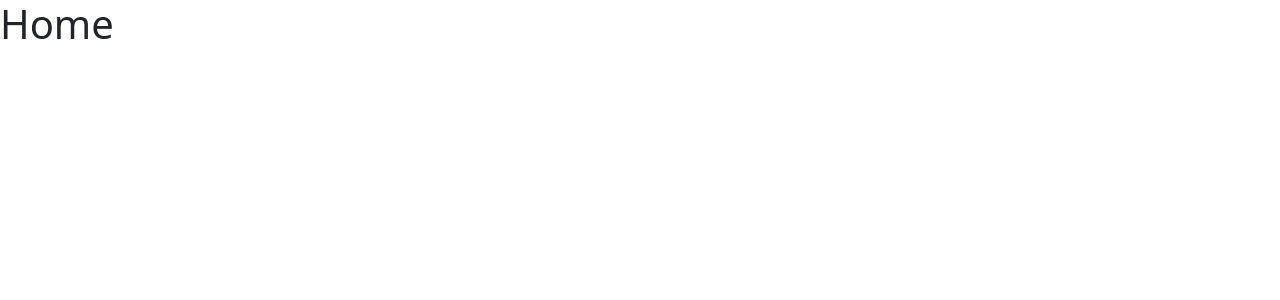
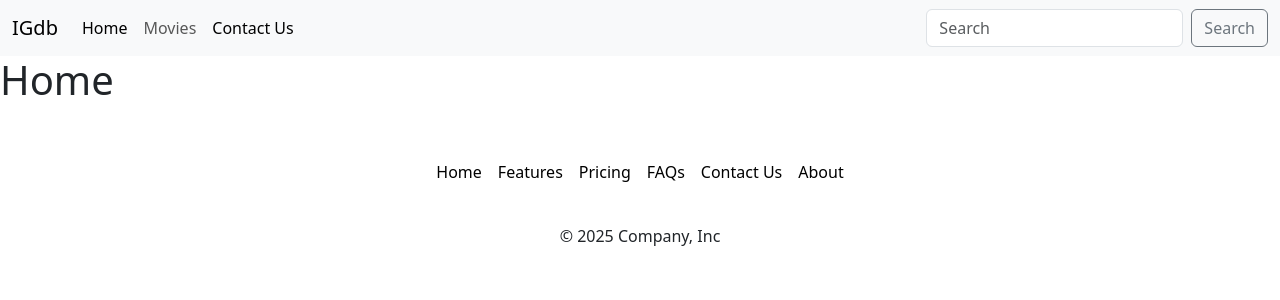
Before and after one commit to GiacomoVisconti/webapp-react, a React (Vite) app: page / in a window 1280 px wide. Shown: the top 300 px of the page. Built offline with nearby package versions, Linux system fonts and the light colour scheme.

Commit message:
add Layout for pages

```diff
--- /dev/null
+++ b/pages/HomePage.jsx
@@ -0,0 +1,5 @@
+export default function HomePage() {
+    return (
+        <h1>Home</h1>
+    )
+}
--- a/src/App.jsx
+++ b/src/App.jsx
@@ -1,8 +1,20 @@
+import HomePage from "../pages/HomePage";
+import DefaultLayout from "./layouts/DefaultLayout"
+import { BrowserRouter, Routes, Route } from "react-router-dom";
 
 
 function App() {
   return (
-    <h1>Home</h1>
+    <>
+      <BrowserRouter>
+        <Routes>
+          <Route Component={DefaultLayout}>
+
+            <Route path="/" element={<HomePage />} />
+          </Route>
+        </Routes>
+      </BrowserRouter>
+    </>
   )
 }
 
--- /dev/null
+++ b/src/components/Footer.jsx
@@ -0,0 +1,60 @@
+export default function Footer() {
+    return (
+        <footer className=" py-4">
+            {/* Links */}
+            <div className="row">
+                <div className="col">
+                    <ul className="nav justify-content-center py-3">
+                        <li className="nav-item">
+                            <a
+                                className="nav-link text-black px-2 "
+                                href="#">
+                                Home
+                            </a>
+                        </li>
+                        <li className="nav-item">
+                            <a
+                                className="nav-link text-black px-2 "
+                                href="#">
+                                Features
+                            </a>
+                        </li>
+                        <li className="nav-item">
+                            <a
+                                className="nav-link text-black px-2 "
+                                href="#">
+                                Pricing
+                            </a>
+                        </li>
+                        <li className="nav-item">
+                            <a
+                                className="nav-link text-black px-2 "
+                                href="#">
+                                FAQs
+                            </a>
+                        </li>
+                        <li className="nav-item">
+                            <a
+                                className="nav-link text-black px-2 "
+                                href="#">
+                                Contact Us
+                            </a>
+                        </li>
+                        <li className="nav-item">
+                            <a
+                                className="nav-link text-black px-2 "
+                                href="#">
+                                About
+                            </a>
+                        </li>
+                    </ul>
+                </div>
+            </div>
+            {/* Copyright */}
+            <div className="text-center py-3">
+                <span className="">© 2025 Company, Inc</span>
+            </div>
+        </footer>
+    )
+
+}
--- /dev/null
+++ b/src/components/Header.jsx
@@ -0,0 +1,37 @@
+import { NavLink } from "react-router-dom"
+
+export default function Header() {
+    return (
+        <nav className="navbar navbar-expand-lg bg-body-tertiary">
+            <div className="container-fluid">
+                <a className="navbar-brand" href="#">IGdb</a>
+                <div className="collapse navbar-collapse" id="navbarNavDropdown">
+                    <ul className="navbar-nav">
+                        <li className="nav-item">
+                            <NavLink className='nav-link' to='/'>
+                                Home
+                            </NavLink>
+                        </li>
+                        <li className="nav-item">
+                            <NavLink className='nav-link' to='/movies'>
+                                Movies
+                            </NavLink>
+
+                        </li>
+                        <li className="nav-item">
+                            <NavLink className='nav-link' to='/'>
+                                Contact Us
+                            </NavLink>
+
+                        </li>
+                    </ul>
+                </div>
+                <form className="d-flex" role="search">
+                    <input className="form-control me-2" type="search" placeholder="Search" aria-label="Search" />
+                    <button className="btn btn-outline-secondary" type="submit">Search</button>
+                </form>
+
+            </div>
+        </nav>
+    )
+}
--- /dev/null
+++ b/src/layouts/DefaultLayout.jsx
@@ -0,0 +1,14 @@
+import Footer from "../components/Footer";
+import Header from "../components/Header";
+import { Outlet } from "react-router-dom";
+
+export default function DefaultLayout() {
+    return (
+        <>
+
+            <Header />
+            <Outlet></Outlet>
+            <Footer />
+        </>
+    )
+}
```
